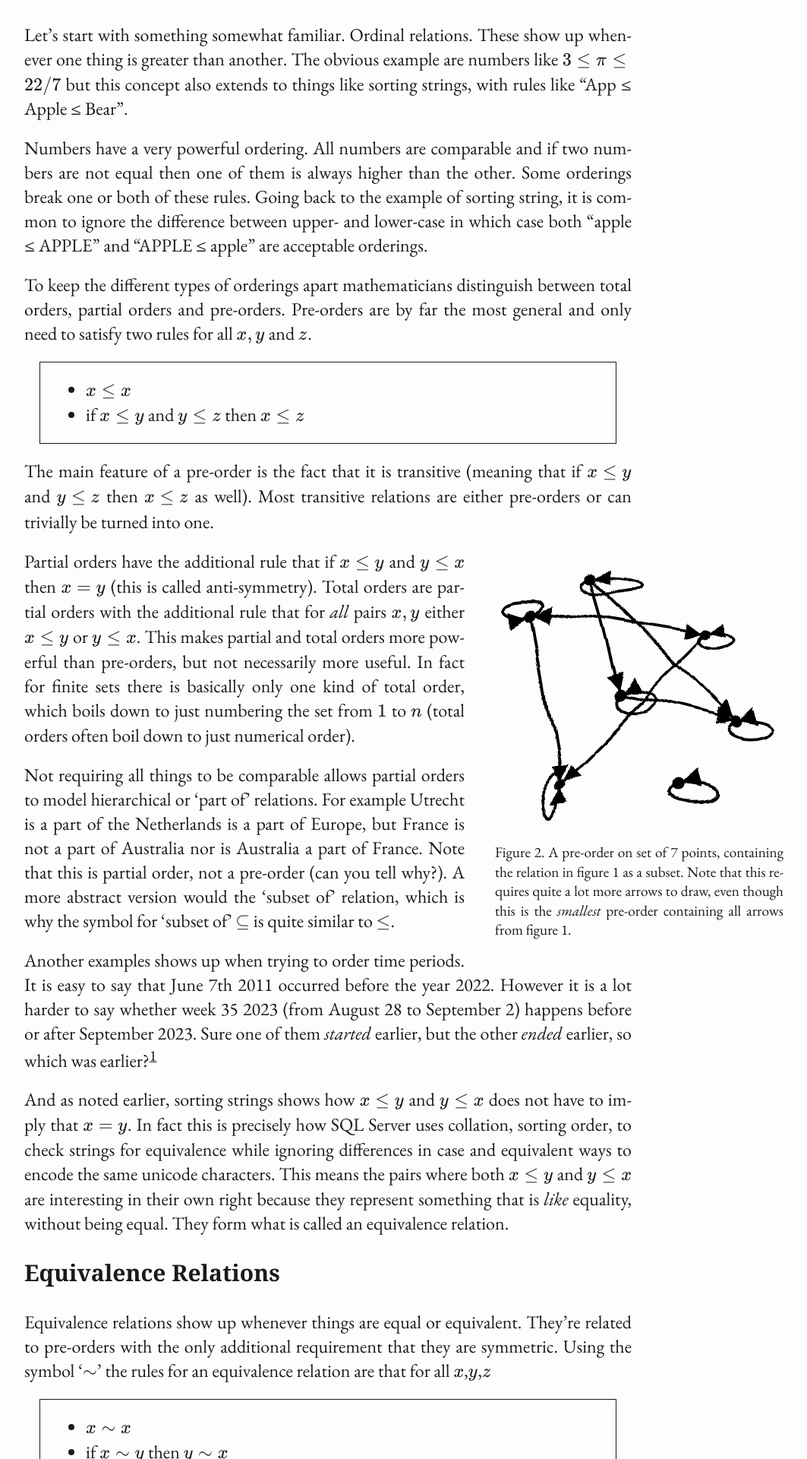
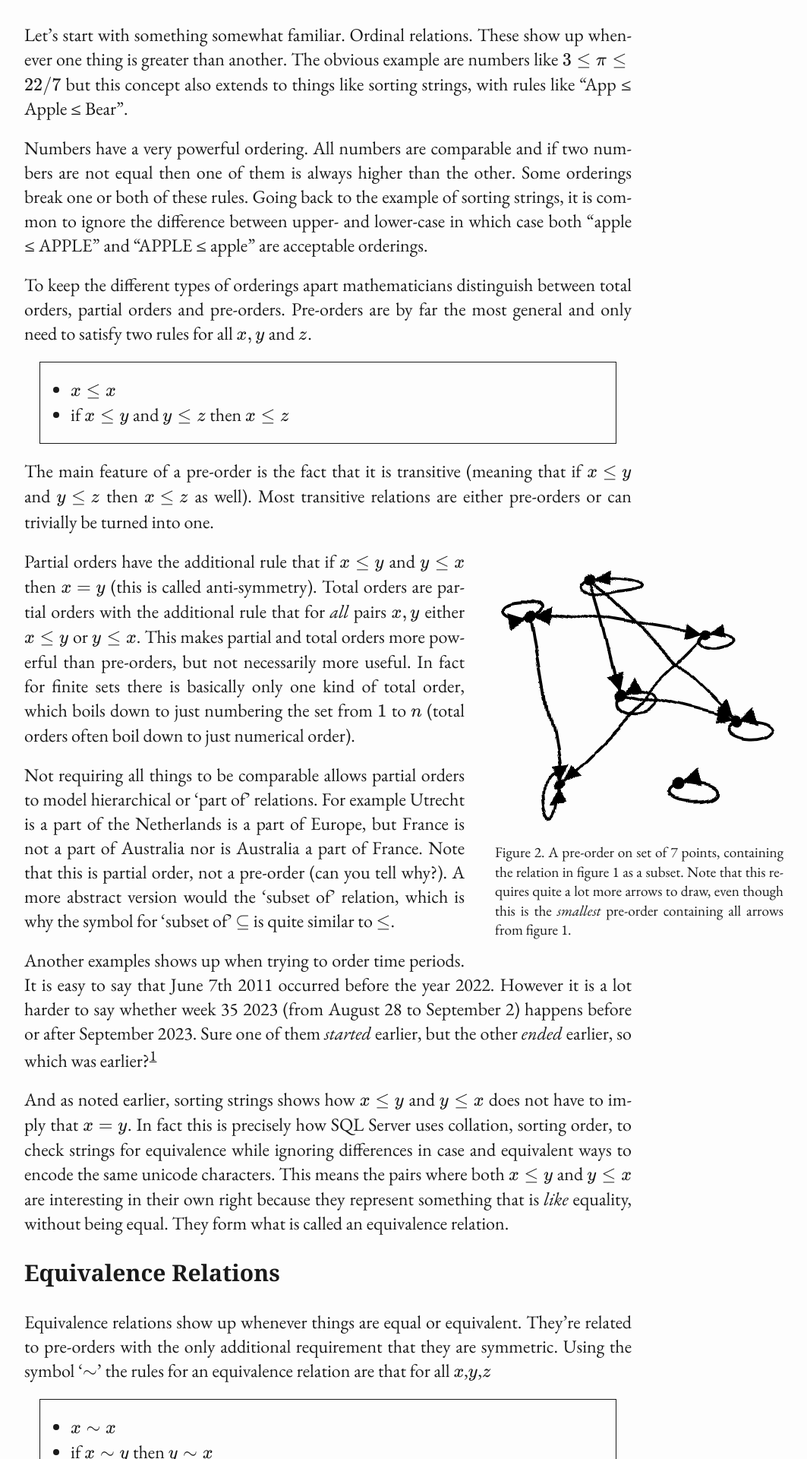
Before and after one commit to Shiandow/shiandow.github.io, a Jekyll site: the page built from _posts/2023-10-24-putting-the-relational-back-in-relational-databases.md, in a window 1280 px wide. Shown: the part 1704-3624 px from the top of the page at 76% size, without its empty margins (208-1271 px from the left). Built offline with Jekyll 4.4.1, drawn with Linux system fonts in a browser that asks for light colours; some web fonts are replaced; some of the changed text lies outside the part shown.

Commit message:
Fix typos styling errors etc.

```diff
--- a/_posts/2023-10-24-putting-the-relational-back-in-relational-databases.md
+++ b/_posts/2023-10-24-putting-the-relational-back-in-relational-databases.md
@@ -77,7 +77,7 @@ While this is a very flexible model it doesn't result in much useful properties
 
 Let's start with something somewhat familiar. Ordinal relations. These show up whenever one thing is greater than another. The obvious example are numbers like $3 \le \pi \le 22/7$ but this concept also extends to things like sorting strings, with rules like "App &le; Apple &le; Bear".
 
-Numbers have a very powerful ordering. All numbers are comparable and if two numbers are not equal then one of them is always higher than the other. Some orderings break one or both of these rules. Going back to the example of sorting string, it is common to ignore the difference between upper- and lower-case in which case both "apple &le; APPLE" and "APPLE &le; apple" are acceptable orderings.
+Numbers have a very powerful ordering. All numbers are comparable and if two numbers are not equal then one of them is always higher than the other. Some orderings break one or both of these rules. Going back to the example of sorting strings, it is common to ignore the difference between upper- and lower-case in which case both "apple &le; APPLE" and "APPLE &le; apple" are acceptable orderings.
 
 To keep the different types of orderings apart mathematicians distinguish between total orders, partial orders and pre-orders. Pre-orders are by far the most general and only need to satisfy two rules for all $x,y$ and $z$.
 
--- a/assets/styles/default.css
+++ b/assets/styles/default.css
@@ -76,7 +76,7 @@ a {
     text-align: center;
     display: block;
 }
-details {
+.display, details {
     margin: 0 5%; /* 5% ~ 2rem */
 }
 
@@ -87,10 +87,17 @@ blockquote {
     overflow: hidden; /* Fixes blockquote border overlapping floating note/figure */
 }
 
+/* List Environments */
+ul, ol { padding: 0 2em; }
+blockquote ul, blockquote ol { padding: 0 1em; } /* Avoid double margin */
+.footnotes ol, .csl-bib-body { padding-left: calc(max(0em, 50% - 50vw + 2rem)); } /* bullets in margin */
+.csl-entry { display: list-item; } /* Pandoc Bibliography */
+
+/* Notes and Figures */
 aside, figure {
     font-size: 0.8rem;
     margin: 1rem auto;
-    max-width: calc(min(19rem, 90%));
+    width: calc(min(19rem, 90%));
 }
 /* Side notes and figures */
 /* See also: https://scripter.co/sidenotes-using-only-css/ */
@@ -98,7 +105,7 @@ aside, figure {
     aside, figure {
         float: right;
         clear: right;
-        margin: 0rem calc(min(0rem, max(-21rem, 20rem - 50vw + 2rem))) /* 22rem = width of note + margin, 20rem = half width of content */
+        margin: 0rem calc(min(0rem, max(-21rem, 50% - 50vw + 2rem))) /* 21rem = width of note + margin */
                 1rem 2rem;
     }
 }
@@ -128,12 +135,12 @@ body[hide-toc] #TOC:not(:target) {
     #TOC[detached] {
         float: right;
         clear: right;
-        width: calc(50vw - 20rem - 2rem);
+        width: calc(50vw - min(20rem, 50%) - 2rem);
     }
     #TOC[detached][left] {
         float: left;
         clear: left;
-        width: calc(50vw - 20rem - 2rem);
+        width: calc(50vw - min(20rem, 50%) - 2rem);
     }
 }
 
@@ -223,8 +230,3 @@ footer {
 .navigation .next {
     margin-left: auto;
 }
-
-/* Pandoc Bibliography */
-.csl-entry{
-    display: list-item;
-}
```
Also changed, not shown: other parts of _posts/2023-10-24-putting-the-relational-back-in-relational-databases.md (+1 -1 lines).
